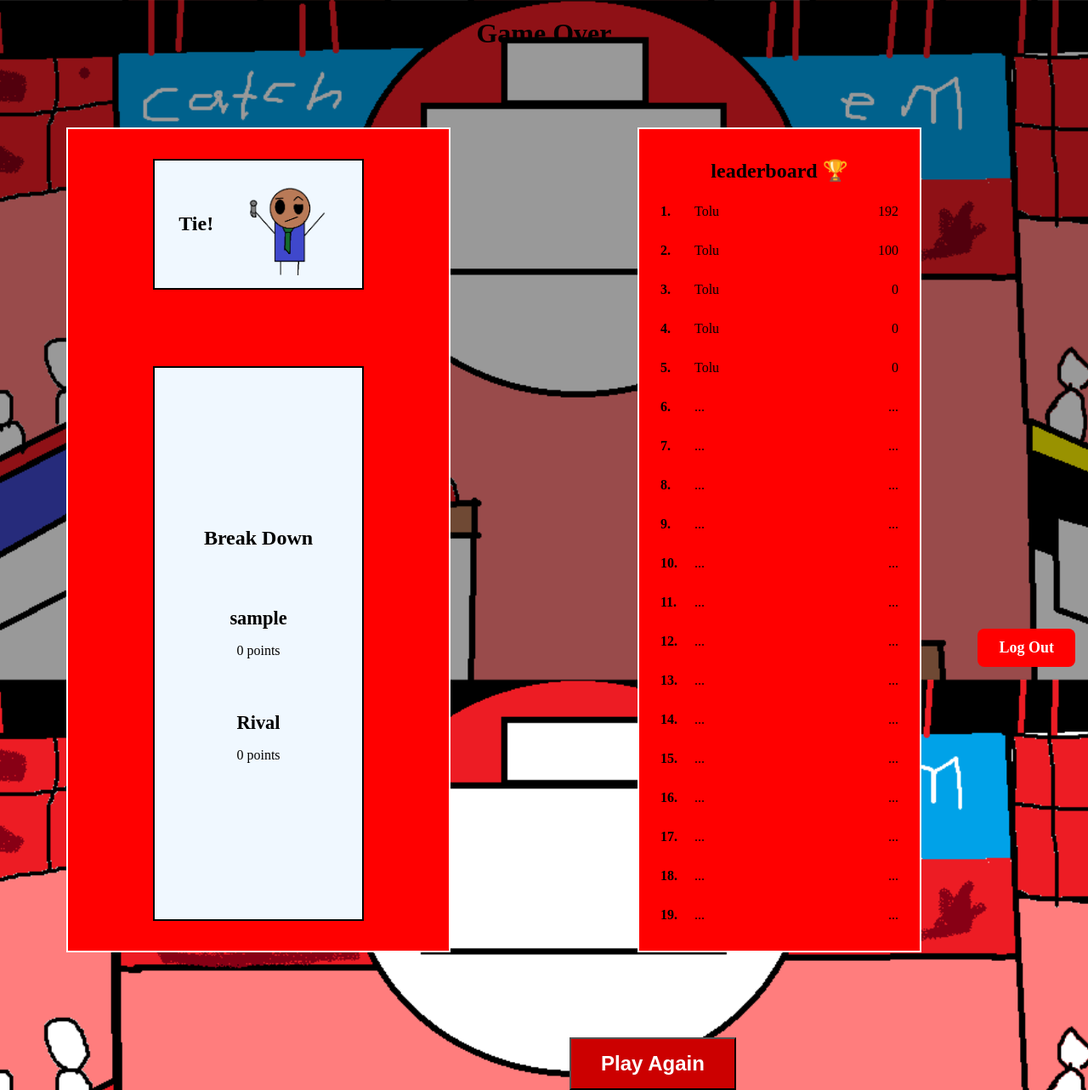
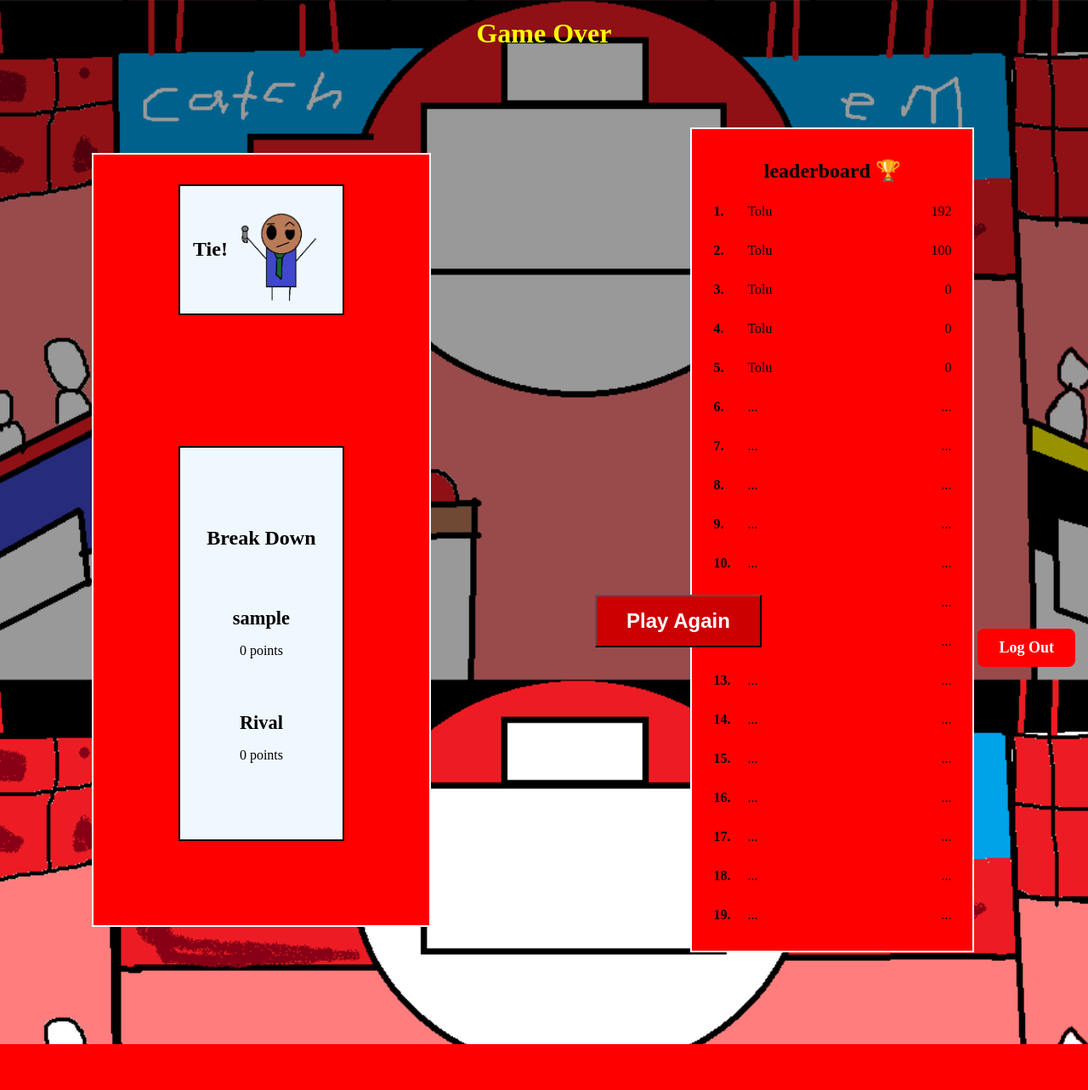
Before and after one commit to tcoleman36-btye/PW2-Game-Show, a PHP site: page /game-over.php in a window 1280 px wide. Shown: the whole page at 85% size. After the commit the page ends 1229 px from the top, so only its background shows below. Run offline with PHP 8.4, Linux system fonts and the light colour scheme; the visitor is signed in with stand-in values (Sample User, id 1).

Commit message:
adjusted the gameover css

```diff
--- a/PokeFeud/game-over.css
+++ b/PokeFeud/game-over.css
@@ -15,6 +15,7 @@ body{
     background-repeat: round;
     background-attachment: fixed;
     background-position: center;
+    color:yellow
 }
 
 .game-over {
@@ -38,7 +39,7 @@ main {
     display: flex;
     flex-direction: column;
     gap: 20px;
-    margin: 70px;
+    margin: 100px 100px;
     background-color: red;
 }
 
@@ -72,7 +73,7 @@ main {
     align-items: center;
     gap: 25px;
     text-align: center;
-    margin: 35px 100px;
+    margin: 99px 100px;
     padding: 15px;
     background-color: aliceblue;
     color: black;
@@ -89,7 +90,7 @@ h3 {
     border: 2px solid white;
     padding: 15px;
     width: 300px;
-    margin: 70px;
+    margin: 70px auto;
     background-color: red;
     color: black;
 }
@@ -134,7 +135,8 @@ h3 {
     text-decoration: none;
     transition: 0.3s;
     position: absolute;
-    left: 670px;
+    left: 700px;
+    top: 700px;
 }
 
 .playagain button:hover {
```
